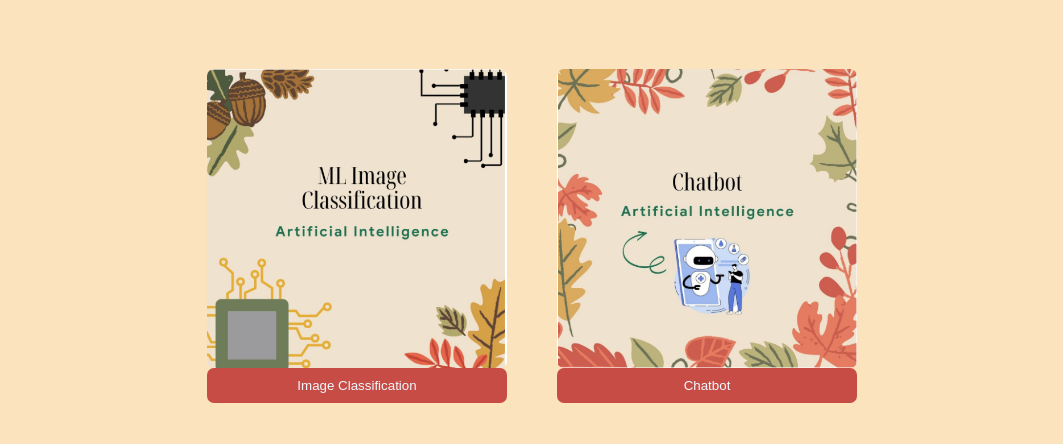
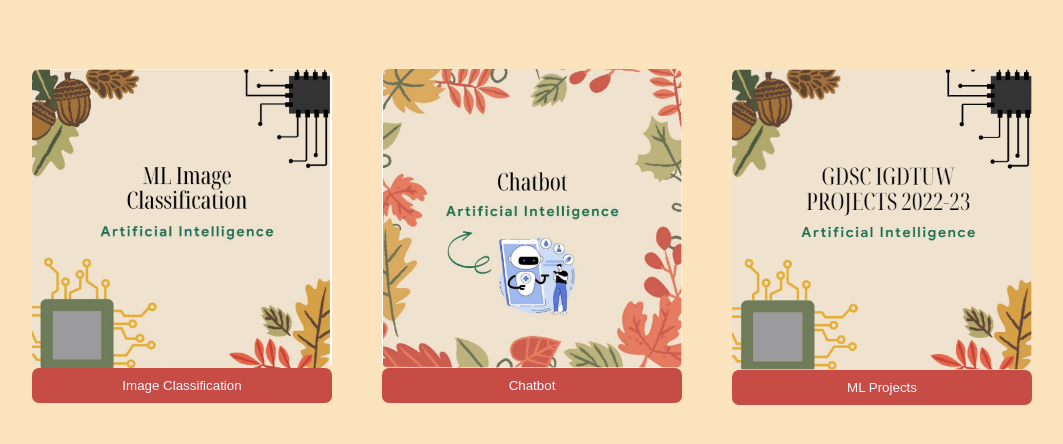
Before and after one commit to Alcyone713/gdsc-autumn-of-code, a plain HTML site: page ai.html in a window 1280 px wide. Shown: the part 72-516 px from the top of the page, without its empty margins (133-1196 px from the left). Drawn offline with Linux system fonts and the light colour scheme.

Commit message:
Update ai.html

```diff
--- a/ai.html
+++ b/ai.html
@@ -23,6 +23,13 @@
             <button><a href="https://github.com/GDSC-IGDTUW-Autumn-of-Code-2022/ML-chatbot"
                     target="_blank">Chatbot</a></button>
         </div>
+
+        <div class="project-card">
+            <img src="./Assets/AI_projects.png" alt="">
+            <button><a href="https://github.com/GDSC-IGDTUW-Autumn-of-Code-2022/ML-projects-2023"
+                    target="_blank">ML Projects</a></button>
+        </div>
+
     </div>
 </body>
 
```
